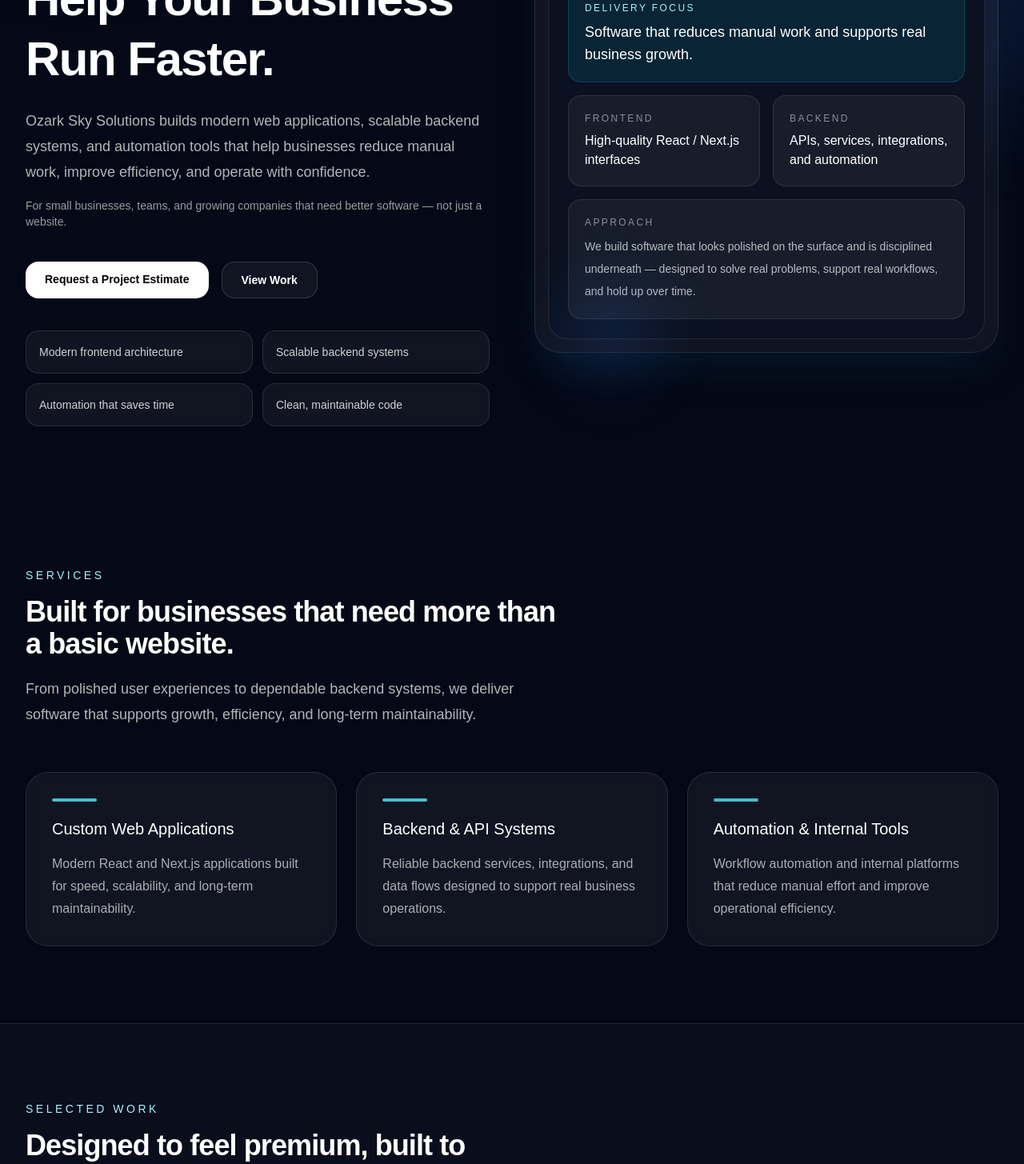
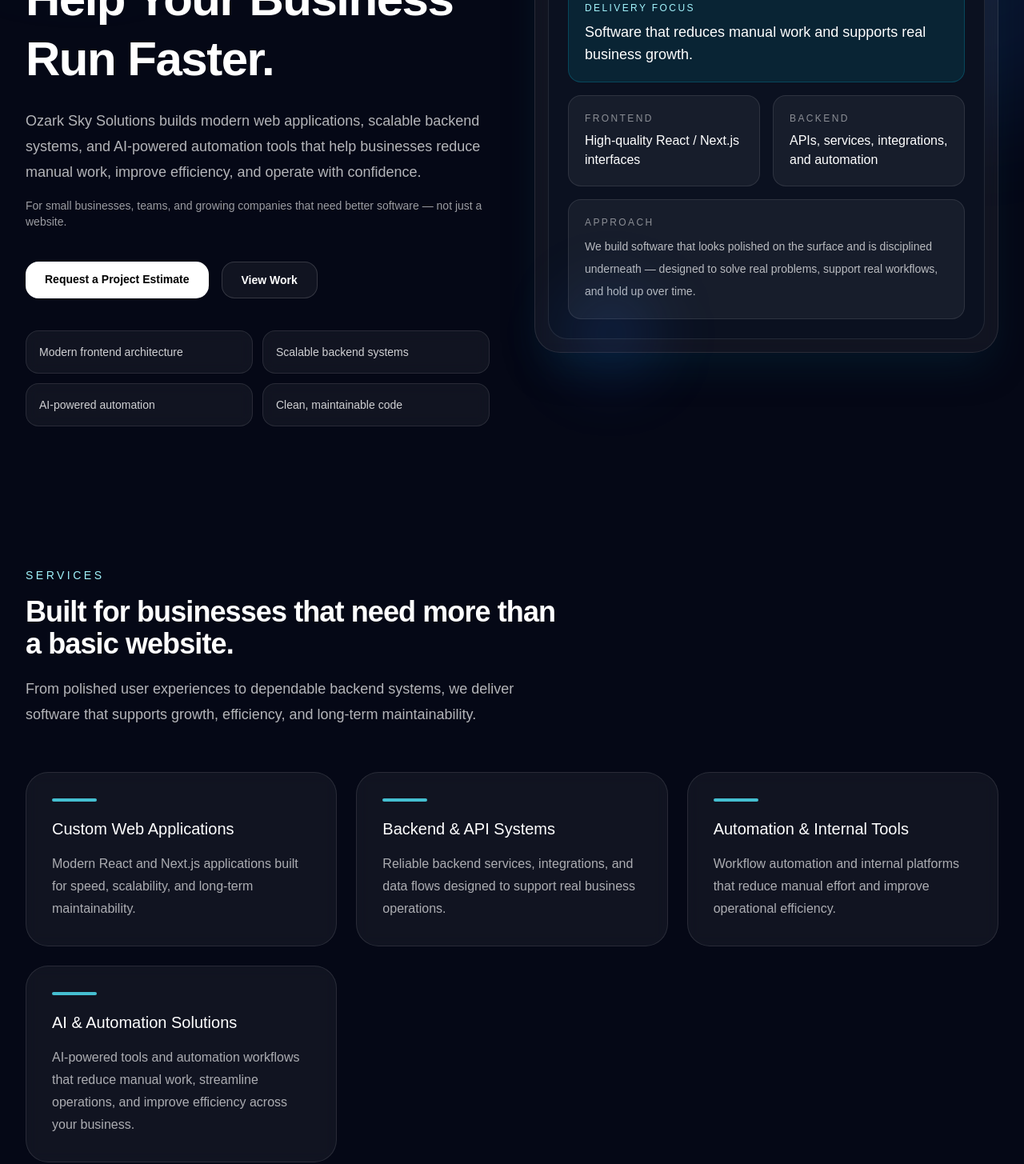
Before and after one commit to ozarkskysolutions/ozark-web, a Next.js app: page / in a window 1280 px wide. Shown: the part 400-1855 px from the top of the page at 80% size. Built offline with nearby package versions, Linux system fonts and the light colour scheme.

Commit message:
updated layout and metadata

```diff
--- a/app/layout.tsx
+++ b/app/layout.tsx
@@ -3,9 +3,18 @@
 import { Analytics } from "@vercel/analytics/next";
 
 export const metadata: Metadata = {
-  title: "Ozark Sky Solutions",
+  title: "Ozark Sky Solutions | Web Apps, Automation & AI Solutions",
   description:
-    "Modern web applications, backend systems, and automation solutions for growing businesses.",
+    "Custom web applications, backend systems, and AI-powered automation tools that help businesses reduce manual work and operate more efficiently.",
+  keywords: [
+    "custom web development",
+    "Next.js developer",
+    "React developer",
+    "business automation",
+    "AI automation",
+    "AI tools for business",
+    "software consultant",
+  ],
   icons: {
     icon: "/favicon.ico",
     shortcut: "/favicon.ico",
--- a/app/page.tsx
+++ b/app/page.tsx
@@ -17,12 +17,17 @@
     description:
       "Workflow automation and internal platforms that reduce manual effort and improve operational efficiency.",
   },
+  {
+    title: "AI & Automation Solutions",
+    description:
+      "AI-powered tools and automation workflows that reduce manual work, streamline operations, and improve efficiency across your business.",
+  },
 ];
 
 const highlights = [
   "Modern frontend architecture",
   "Scalable backend systems",
-  "Automation that saves time",
+  "AI-powered automation",
   "Clean, maintainable code",
 ];
 
@@ -105,8 +110,9 @@
 
             <p className="mt-6 max-w-2xl text-lg leading-8 text-white/70">
               Ozark Sky Solutions builds modern web applications, scalable
-              backend systems, and automation tools that help businesses reduce
-              manual work, improve efficiency, and operate with confidence.
+              backend systems, and AI-powered automation tools that help
+              businesses reduce manual work, improve efficiency, and operate
+              with confidence.
             </p>
 
             <p className="mt-4 text-sm text-white/60">
--- /dev/null
+++ b/app/robots.ts
@@ -0,0 +1,11 @@
+import type { MetadataRoute } from "next";
+
+export default function robots(): MetadataRoute.Robots {
+  return {
+    rules: {
+      userAgent: "*",
+      allow: "/",
+    },
+    sitemap: "https://www.ozarkskysolutions.com/sitemap.xml",
+  };
+}
--- /dev/null
+++ b/app/sitemap.ts
@@ -0,0 +1,12 @@
+import type { MetadataRoute } from "next";
+
+export default function sitemap(): MetadataRoute.Sitemap {
+  return [
+    {
+      url: "https://www.ozarkskysolutions.com",
+      lastModified: new Date(),
+      changeFrequency: "monthly",
+      priority: 1,
+    },
+  ];
+}
```
